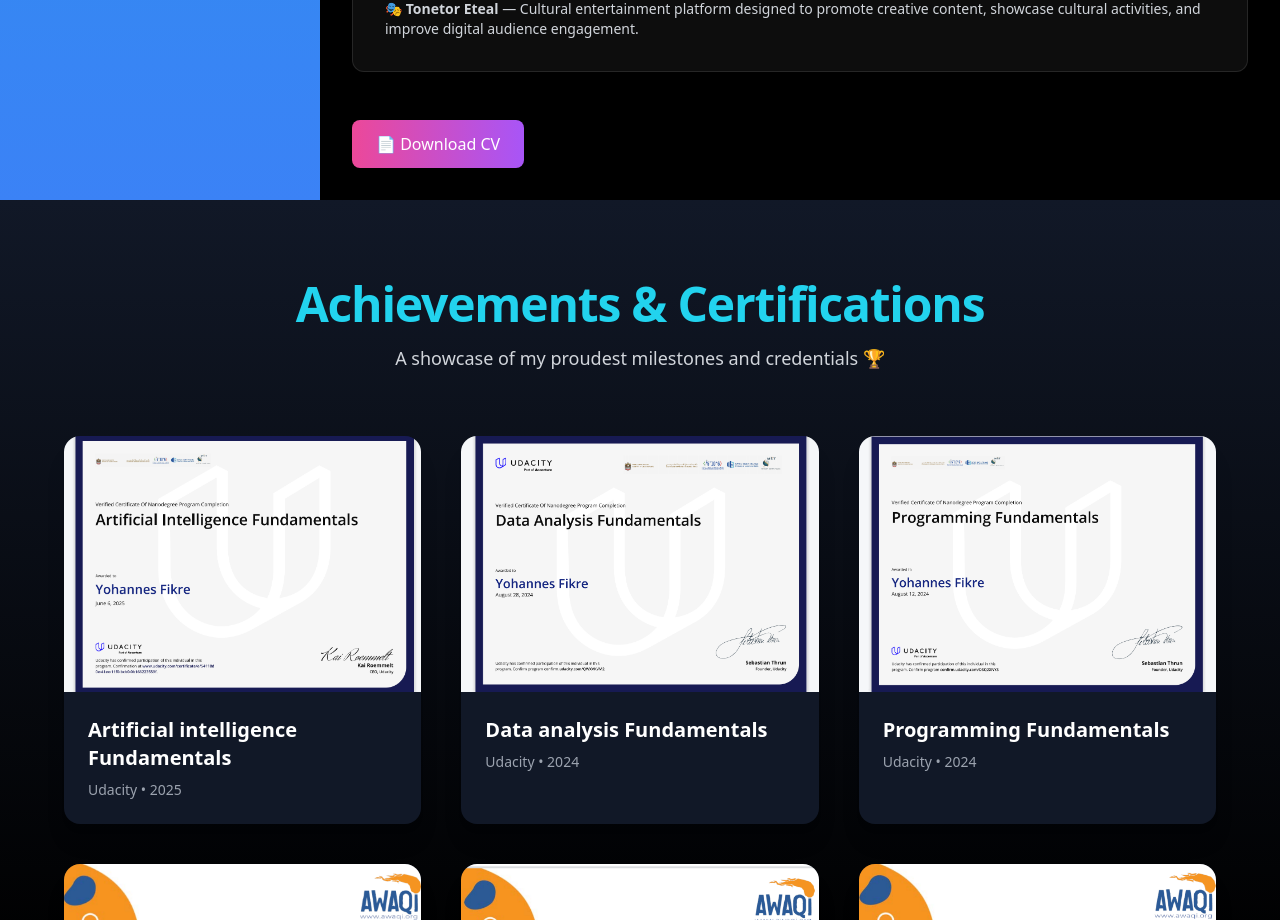
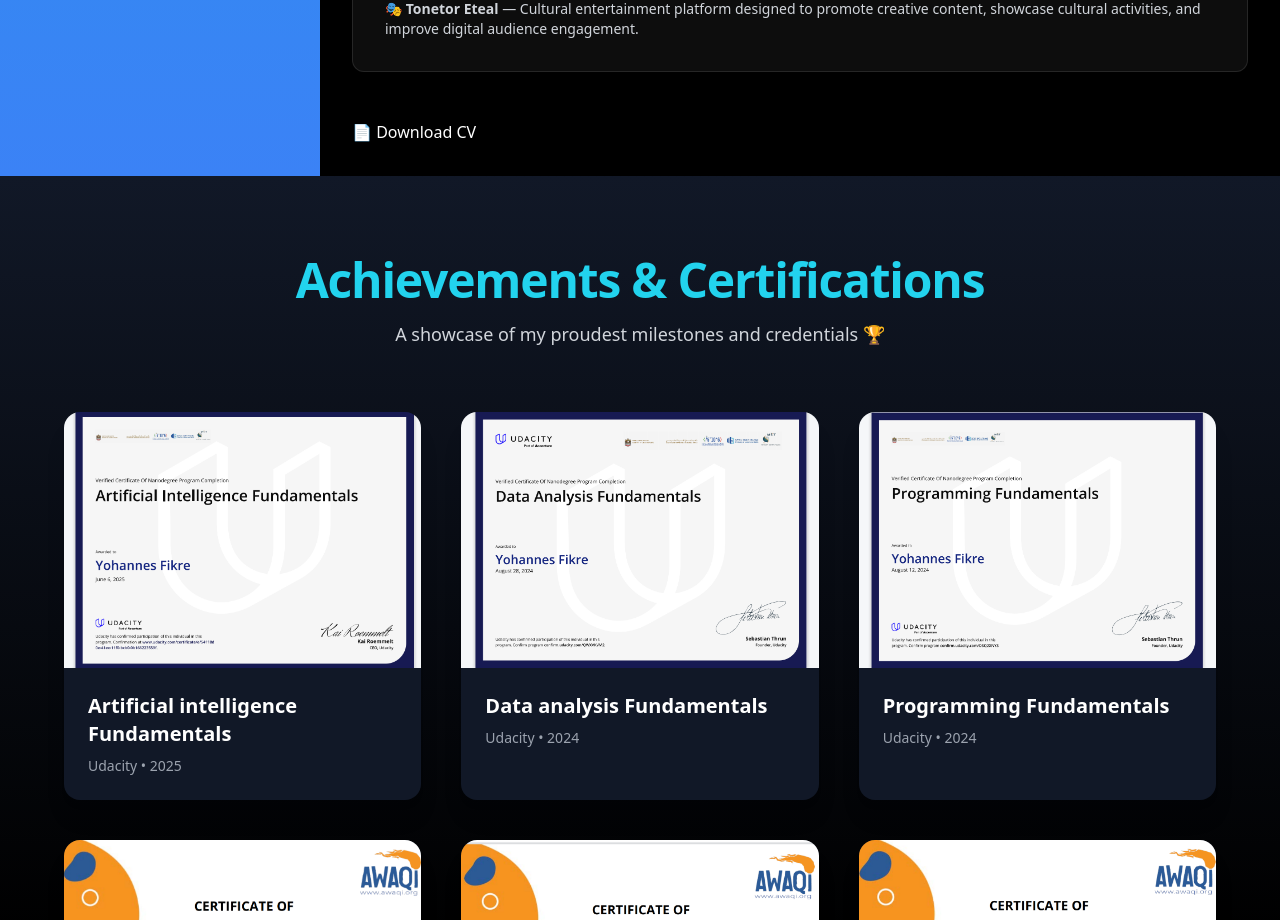
Before and after one commit to Yohannesdeveloper/Portfolio-Yohanex, a React (Vite) app: page / in a window 1280 px wide. Shown: the part 3040-3960 px from the top of the page. Built offline with nearby package versions, Linux system fonts and the light colour scheme.

Commit message:
Refactor CV download link in About component
Simplified the anchor tag for downloading the CV.

```diff
--- a/src/components/About.tsx
+++ b/src/components/About.tsx
@@ -188,14 +188,9 @@ Gained hands-on experience in software design, database architecture, API integr
           animate={{ opacity: 1 }}
           transition={{ duration: 1 }}
         >
-          <a
-            href={resumePdf}
-            download="YOHANNES_FIKRE_Resume.pdf"
-            type="application/pdf"
-            className="inline-block bg-gradient-to-r from-pink-500 to-purple-500 text-white px-6 py-3 rounded-lg shadow-md hover:shadow-lg hover:from-pink-600 hover:to-purple-600 transition"
-          >
-            📄 Download CV
-          </a>
+    <a href={resumePdf} download="YOHANNES_FIKRE_Resume.pdf">
+  📄 Download CV
+</a>
         </motion.div>
       </main>
     </section>
```
